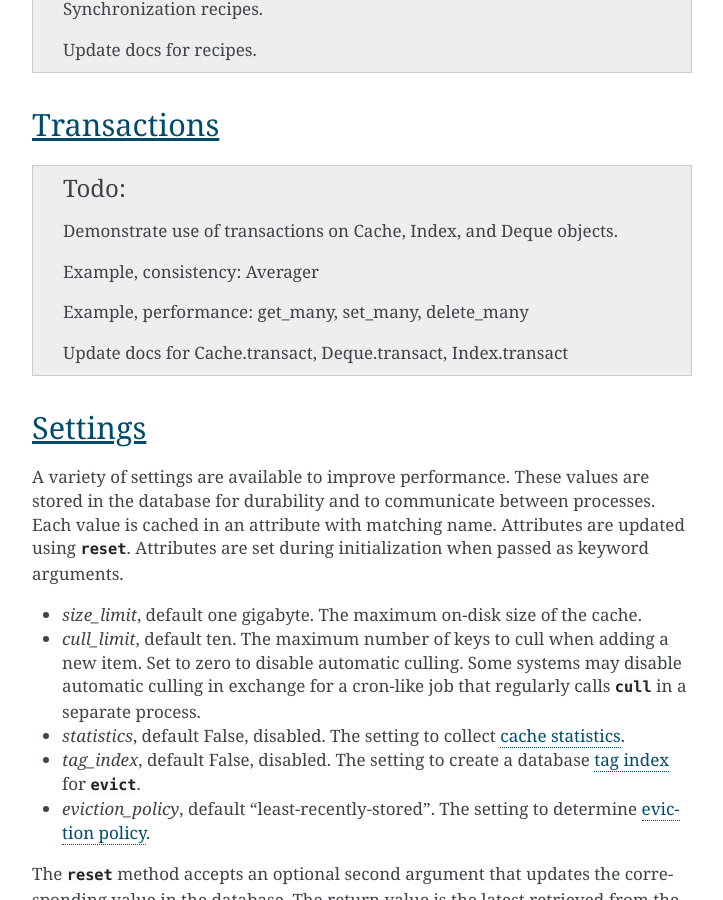
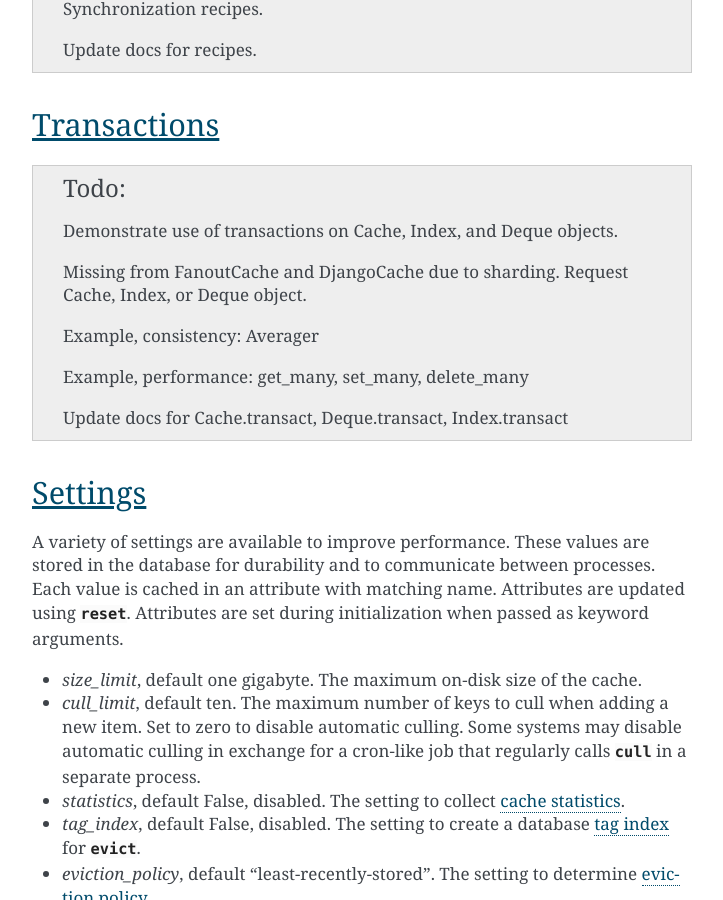
Before and after one commit to grantjenks/python-diskcache, a Sphinx documentation site: the page built from docs/tutorial.rst, in a window 1280 px wide and 900 px high, scrolled down 10862 px. Shown: the whole window, without its empty margins (388-1111 px from the left). Built offline with Sphinx 7.4.7, drawn with Linux system fonts in a browser that asks for light colours.

Commit message:
Add note about FanoutCache and DjangoCache missing transactions

```diff
--- a/docs/tutorial.rst
+++ b/docs/tutorial.rst
@@ -557,6 +557,9 @@ Transactions
 
    Demonstrate use of transactions on Cache, Index, and Deque objects.
 
+   Missing from FanoutCache and DjangoCache due to sharding. Request Cache,
+   Index, or Deque object.
+
    Example, consistency: Averager
 
    Example, performance: get_many, set_many, delete_many
```
